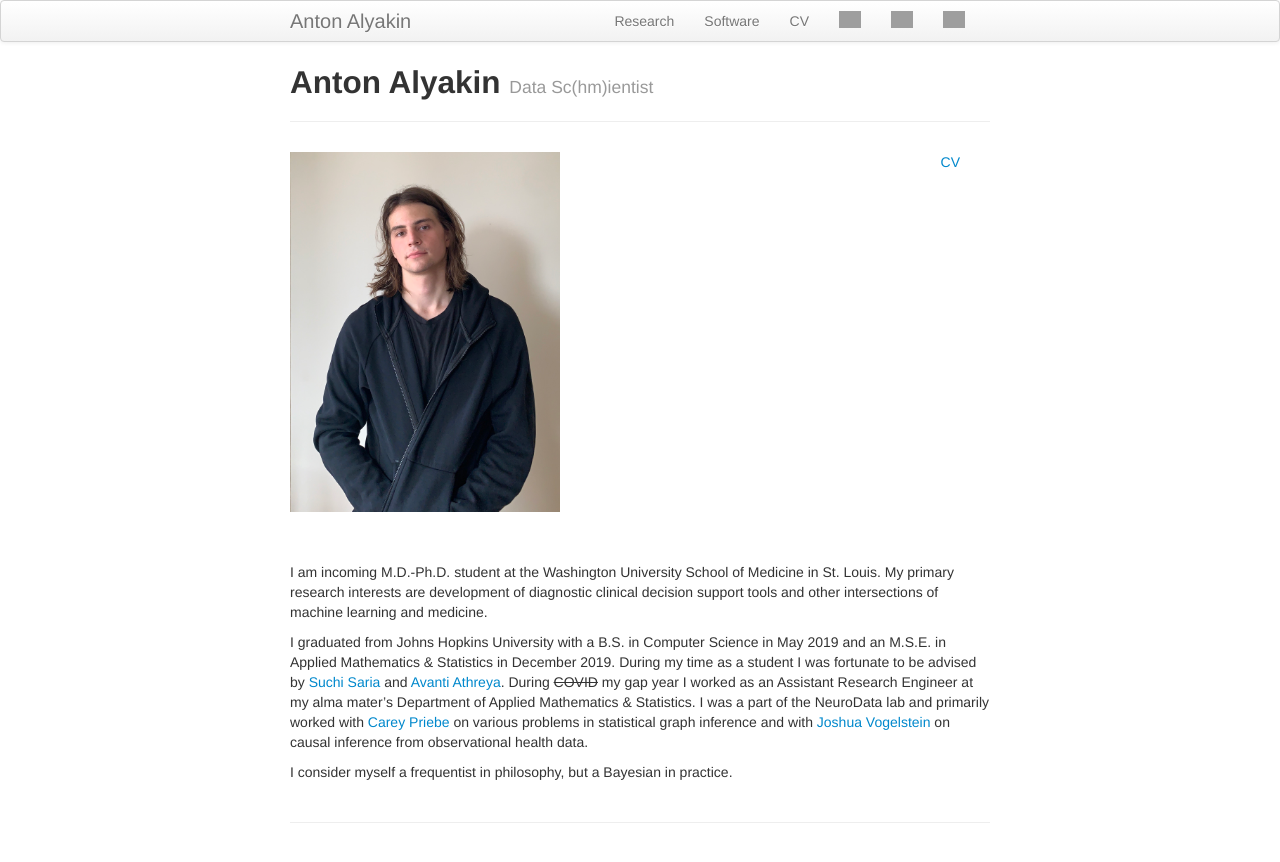
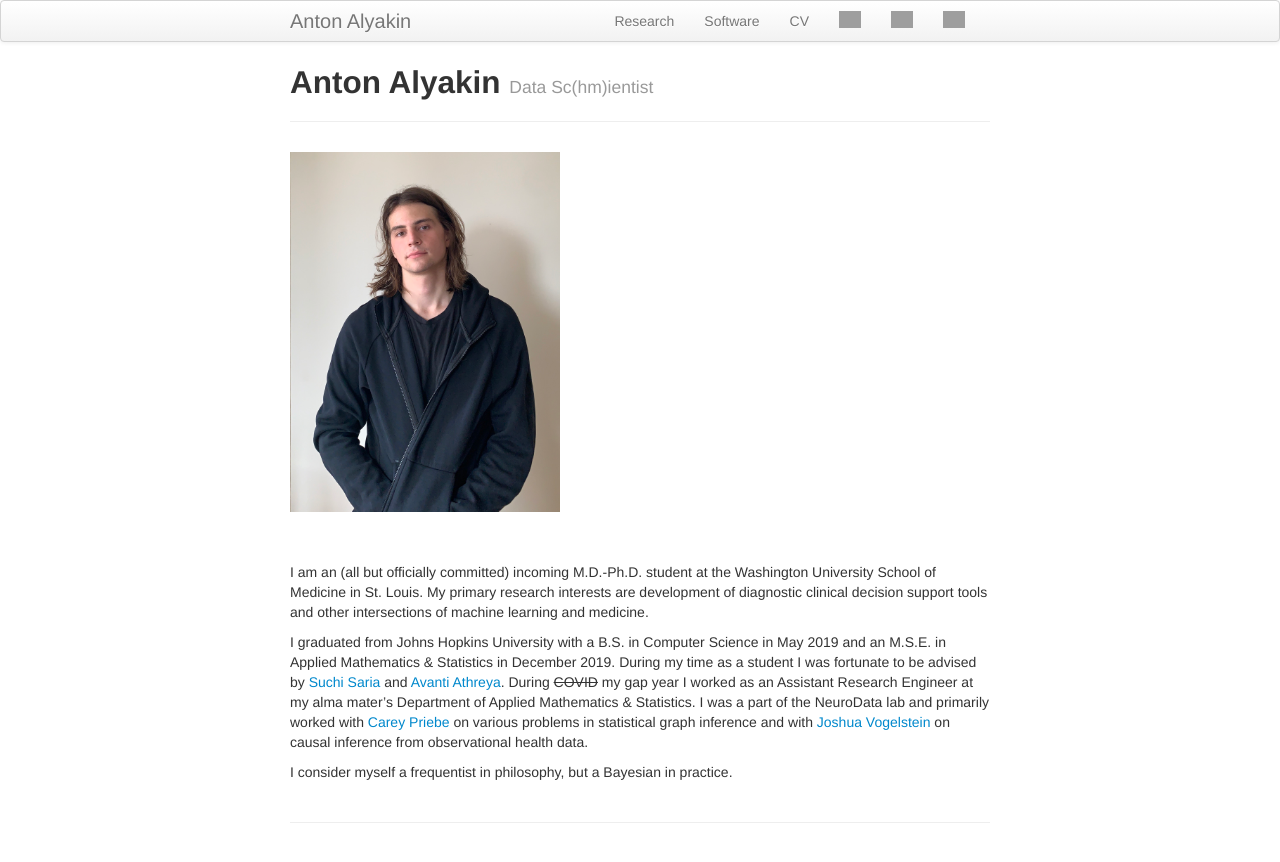
Before and after one commit to alyakin314/alyakin314.github.io, a Jekyll site: the page built from index.md, in a window 1280 px wide. Shown: the top 862 px of the page. Built offline with Jekyll 4.4.1, drawn with Linux system fonts in a browser that asks for light colours; grey boxes are pictures that could not be loaded.

Commit message:
clarified the status

```diff
--- a/index.md
+++ b/index.md
@@ -16,9 +16,7 @@ description: Assistant Research Engineer at Johns Hopkins
 		<a href="https://engineering.jhu.edu/">Whiting School of Engineering</a><br/>
           	<a href="https://www.jhu.edu/">Johns Hopkins University</a><br/>
 		<br/>
-                -->
 		<a href="{{ BASE_PATH }}/assets/AntonAlyakinCV.pdf">CV</a><br/>
-                <!--
 		<a href = "https://www.linkedin.com/in/anton-a-64a58a9b">LinkedIn</a><br/>
 		<a href = "https://github.com/alyakin314">Github</a><br/>
                 -->
@@ -29,10 +27,10 @@ description: Assistant Research Engineer at Johns Hopkins
 <br/>
 <br/>
 
-I am incoming M.D.-Ph.D. student at the Washington University School of Medicine
-in St. Louis. My primary research interests are development of diagnostic
-clinical decision support tools and other intersections of machine learning and
-medicine.
+I am an (all but officially committed) incoming M.D.-Ph.D. student at the
+Washington University School of Medicine in St. Louis. My primary research
+interests are development of diagnostic clinical decision support tools and
+other intersections of machine learning and medicine.
 
 I graduated from Johns Hopkins University with a B.S. in Computer Science in
 May 2019 and an M.S.E. in Applied Mathematics & Statistics in December 2019.
```
